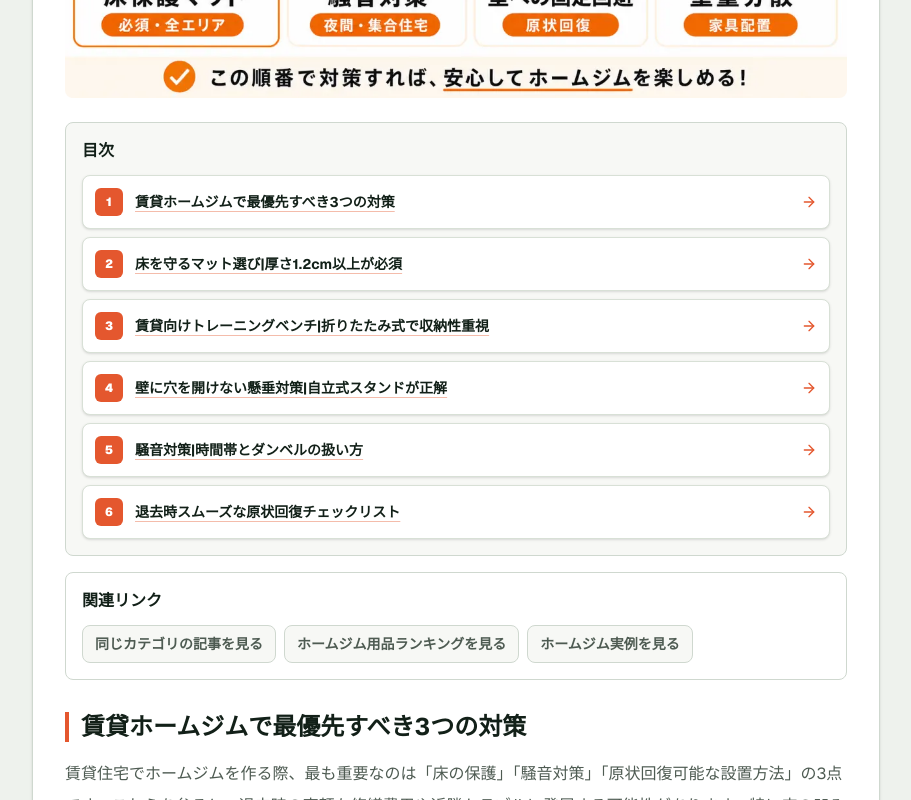
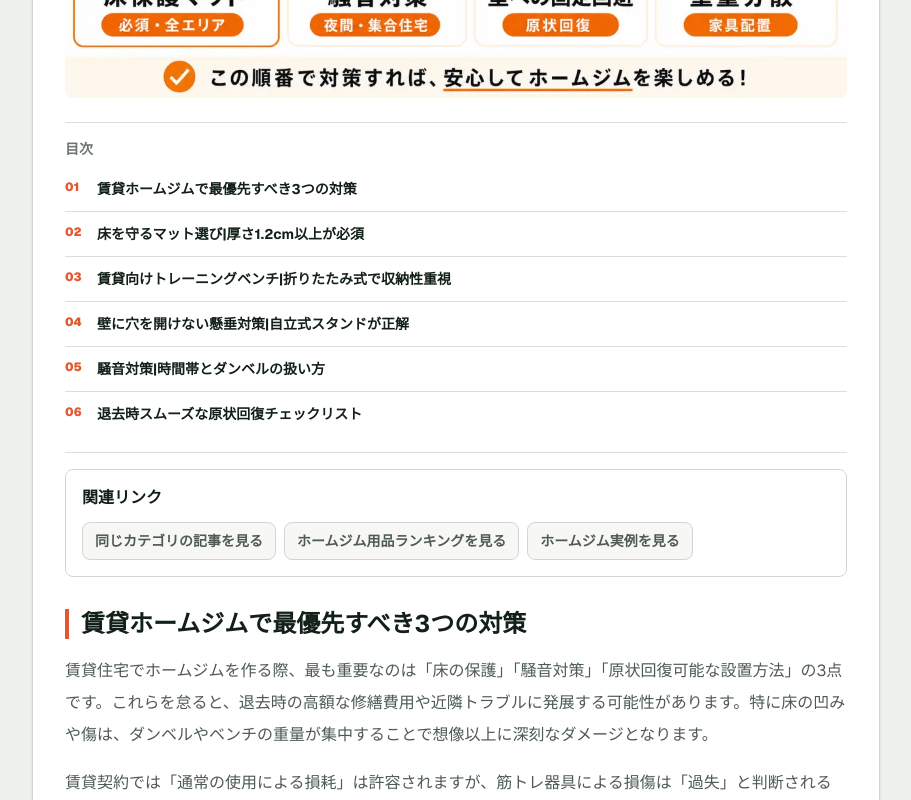
Before and after one commit to taikidev0922/my-home-gym, a Next.js app: page /blog/home-gym-guide-20260624-7188c0a1 in a window 1280 px wide. Shown: the part 760-1560 px from the top of the page, without its empty margins (184-1095 px from the left). Built offline with nearby package versions, Linux system fonts and the light colour scheme.

Commit message:
feat: render offer cards in blog article pages

```diff
--- a/src/app/blog/[slug]/page.tsx
+++ b/src/app/blog/[slug]/page.tsx
@@ -10,6 +10,8 @@ import { createBlogArticleJsonLd, createBlogBreadcrumbJsonLd, createBlogFaqJsonL
 import { absoluteUrl, baseSeoKeywords, siteAuthorName, siteName } from "@/lib/seo";
 import type { AffiliateProduct } from "@/lib/affiliate-products";
 import { getAffiliateProductsByIds } from "@/lib/affiliate-products-server";
+import { affiliateOfferKindLabels, type AffiliateOffer } from "@/lib/affiliate-offers";
+import { getAffiliateOffersByIds } from "@/lib/affiliate-offers-server";
 import { productCategoryLabels } from "@/lib/product-rankings";
 import type { BlogArticle } from "@/lib/types";
 
@@ -60,6 +62,13 @@ function renderInlineLinks(text: string): ReactNode[] {
 
 function getAffiliateProductMarkerId(text: string) {
   const match = text.trim().match(/^\{\{affiliate:([a-z0-9-]+)\}\}$/);
+  if (!match) return null;
+
+  return match[1];
+}
+
+function getAffiliateOfferMarkerId(text: string) {
+  const match = text.trim().match(/^\{\{offer:([a-z0-9-]+)\}\}$/);
   if (!match) return null;
 
   return match[1];
@@ -177,6 +186,49 @@ function AffiliateProductCard({ product }: { product: AffiliateProduct }) {
   );
 }
 
+function AffiliateOfferCard({ offer }: { offer: AffiliateOffer }) {
+  return (
+    <aside className="grid gap-3 rounded-lg border-2 border-[#cfd8cf] bg-[#f8faf7] p-4 sm:p-5">
+      <div className="flex flex-wrap items-center gap-2">
+        <span className="rounded-md bg-[#122018] px-2.5 py-1 text-[11px] font-black leading-none text-white">
+          {affiliateOfferKindLabels[offer.kind]}
+        </span>
+        <span className="text-[11px] font-bold text-[#69756d]">PR / {offer.provider}</span>
+      </div>
+
+      <p className="text-base font-black leading-snug text-[#122018] sm:text-lg">{offer.headline}</p>
+      <p className="text-sm leading-7 text-[#4e5b52]">{offer.description}</p>
+
+      {offer.points.length ? (
+        <ul className="grid gap-1.5">
+          {offer.points.map((point) => (
+            <li key={point} className="flex gap-2 text-sm leading-6 text-[#4e5b52]">
+              <span aria-hidden="true" className="mt-2 h-1.5 w-1.5 shrink-0 rounded-full bg-[#e4572e]" />
+              <span className="min-w-0">{point}</span>
+            </li>
+          ))}
+        </ul>
+      ) : null}
+
+      <a
+        href={offer.affiliateUrl}
+        target="_blank"
+        rel="noopener noreferrer sponsored"
+        className="pressable-card group flex items-center justify-between gap-3 rounded-lg bg-[#e4572e] px-4 py-3 text-white transition hover:bg-[#cf4925]"
+      >
+        <span className="min-w-0 text-sm font-black">
+          {offer.serviceName}で{offer.actionLabel}
+        </span>
+        <span className="flex h-8 w-8 shrink-0 items-center justify-center rounded-md bg-white/20 text-white">
+          <ArrowRight size={17} />
+        </span>
+      </a>
+
+      {offer.note ? <p className="text-xs leading-6 text-[#69756d]">{offer.note}</p> : null}
+    </aside>
+  );
+}
+
 function getArticleInternalLinks(article: BlogArticle) {
   const categoryToRanking = {
     rack: "power-rack",
@@ -280,6 +332,14 @@ async function BlogArticleContent({ params }: BlogArticlePageProps) {
     ),
   );
   const affiliateProductsById = getAffiliateProductsByIds(affiliateMarkerIds);
+  const offerMarkerIds = Array.from(
+    new Set(
+      article.blocks.flatMap((block) =>
+        block.paragraphs.map((paragraph) => getAffiliateOfferMarkerId(paragraph)).filter((id): id is string => Boolean(id)),
+      ),
+    ),
+  );
+  const affiliateOffersById = getAffiliateOffersByIds(offerMarkerIds);
   const firstVisual = article.blocks.find((block) => block.visual?.imageUrl)?.visual;
   const firstVisualImageUrl = firstVisual?.imageUrl;
   const faqs = createBlogFaqs(article);
@@ -353,26 +413,21 @@ async function BlogArticleContent({ params }: BlogArticlePageProps) {
               </div>
             ) : null}
 
-            <nav className="mt-6 rounded-lg border border-[#cfd8cf] bg-[#f7f8f5] p-4" aria-label="記事の目次">
-              <h2 className="text-base font-bold">目次</h2>
-              <ol className="mt-3 grid gap-2 text-sm font-bold">
+            <nav className="mt-6 border-y border-[#d8e0d6] py-4" aria-label="記事の目次">
+              <h2 className="text-sm font-bold text-[#69756d]">目次</h2>
+              <ol className="mt-2 divide-y divide-[#d8e0d6] text-sm font-bold">
                 {sectionLinks.map((section, index) => (
                   <li key={section.id}>
                     <a
                       href={`#${section.id}`}
-                      className="group flex min-w-0 items-center gap-3 rounded-lg border border-[#d8e0d6] bg-white px-3 py-3 text-[#122018] shadow-sm transition hover:border-[#e4572e]/60 hover:bg-[#fff8f4] hover:text-[#e4572e] focus-visible:outline focus-visible:outline-2 focus-visible:outline-offset-2 focus-visible:outline-[#e4572e]"
+                      className="flex min-w-0 items-start gap-3 py-2.5 text-[#122018] transition hover:text-[#e4572e] focus-visible:outline focus-visible:outline-2 focus-visible:outline-offset-2 focus-visible:outline-[#e4572e]"
                     >
-                      <span className="flex h-7 w-7 shrink-0 items-center justify-center rounded-md bg-[#e4572e] text-xs font-black leading-none text-white">
-                        {index + 1}
+                      <span className="w-5 shrink-0 pt-0.5 text-xs font-black text-[#e4572e]">
+                        {String(index + 1).padStart(2, "0")}
                       </span>
-                      <span className="min-w-0 flex-1 underline decoration-[#e4572e]/40 underline-offset-4 group-hover:decoration-[#e4572e]">
+                      <span className="min-w-0 flex-1 leading-6">
                         {section.heading}
                       </span>
-                      <ArrowRight
-                        size={16}
-                        className="shrink-0 text-[#e4572e] transition group-hover:translate-x-0.5"
-                        aria-hidden="true"
-                      />
                     </a>
                   </li>
                 ))}
@@ -409,6 +464,13 @@ async function BlogArticleContent({ params }: BlogArticlePageProps) {
                         return affiliateProduct ? <AffiliateProductCard key={paragraph} product={affiliateProduct} /> : null;
                       }
 
+                      const offerMarkerId = getAffiliateOfferMarkerId(paragraph);
+
+                      if (offerMarkerId) {
+                        const offer = affiliateOffersById.get(offerMarkerId);
+                        return offer ? <AffiliateOfferCard key={paragraph} offer={offer} /> : null;
+                      }
+
                       return <p key={paragraph}>{renderInlineLinks(paragraph)}</p>;
                     })}
                   </div>
@@ -431,11 +493,17 @@ async function BlogArticleContent({ params }: BlogArticlePageProps) {
             <footer className="mt-10 border-t border-[#cfd8cf] pt-6">
               <section>
                 <h2 className="text-xl font-bold">よくある質問</h2>
-                <div className="mt-3 grid gap-3">
+                <div className="mt-3 divide-y divide-[#d8e0d6] border-y border-[#d8e0d6]">
                   {faqs.map((faq) => (
-                    <details key={faq.question} className="rounded-lg border border-[#cfd8cf] bg-white p-4">
-                      <summary className="cursor-pointer text-base font-bold text-[#122018]">{faq.question}</summary>
-                      <p className="mt-3 text-sm leading-7 text-[#4e5b52]">{faq.answer}</p>
+                    <details key={faq.question} className="group py-3">
+                      <summary className="cursor-pointer list-none text-base font-bold leading-7 text-[#122018] marker:hidden">
+                        <span className="inline text-[#e4572e]">Q. </span>
+                        {faq.question}
+                      </summary>
+                      <p className="mt-2 text-sm leading-7 text-[#4e5b52]">
+                        <span className="font-bold text-[#69756d]">A. </span>
+                        {faq.answer}
+                      </p>
                     </details>
                   ))}
                 </div>
```
